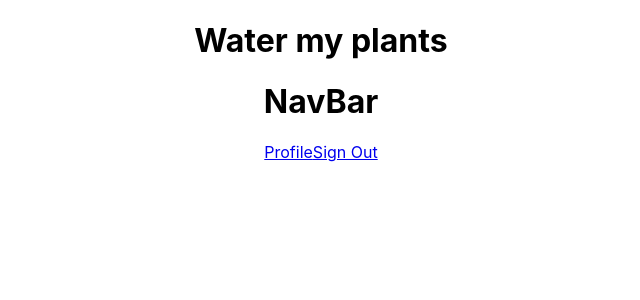
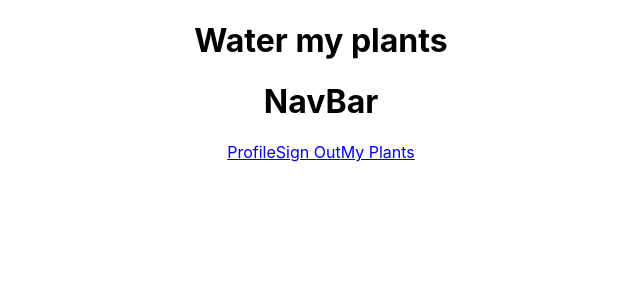
Before and after one commit to AnhtuanTran-11/WaterMyPlants, a React (Create React App) app: page / in a window 1280 px wide. Shown: the top 300 px of the page, without its empty margins (319-959 px from the left). Built offline with nearby package versions, Linux system fonts and the light colour scheme.

Commit message:
added to navbar

```diff
--- a/src/components/navBar/NavBar.js
+++ b/src/components/navBar/NavBar.js
@@ -8,6 +8,7 @@ const NavBar = (props) => {
       <h1>NavBar</h1>
       {signedIn ? <NavLink to="/profile">Profile</NavLink> : null}
       {signedIn ? <NavLink to="/login">Sign Out</NavLink> : null}
+      {signedIn ? <NavLink to="/myplants">My Plants</NavLink> : null}
     </div>
   );
 };
```
